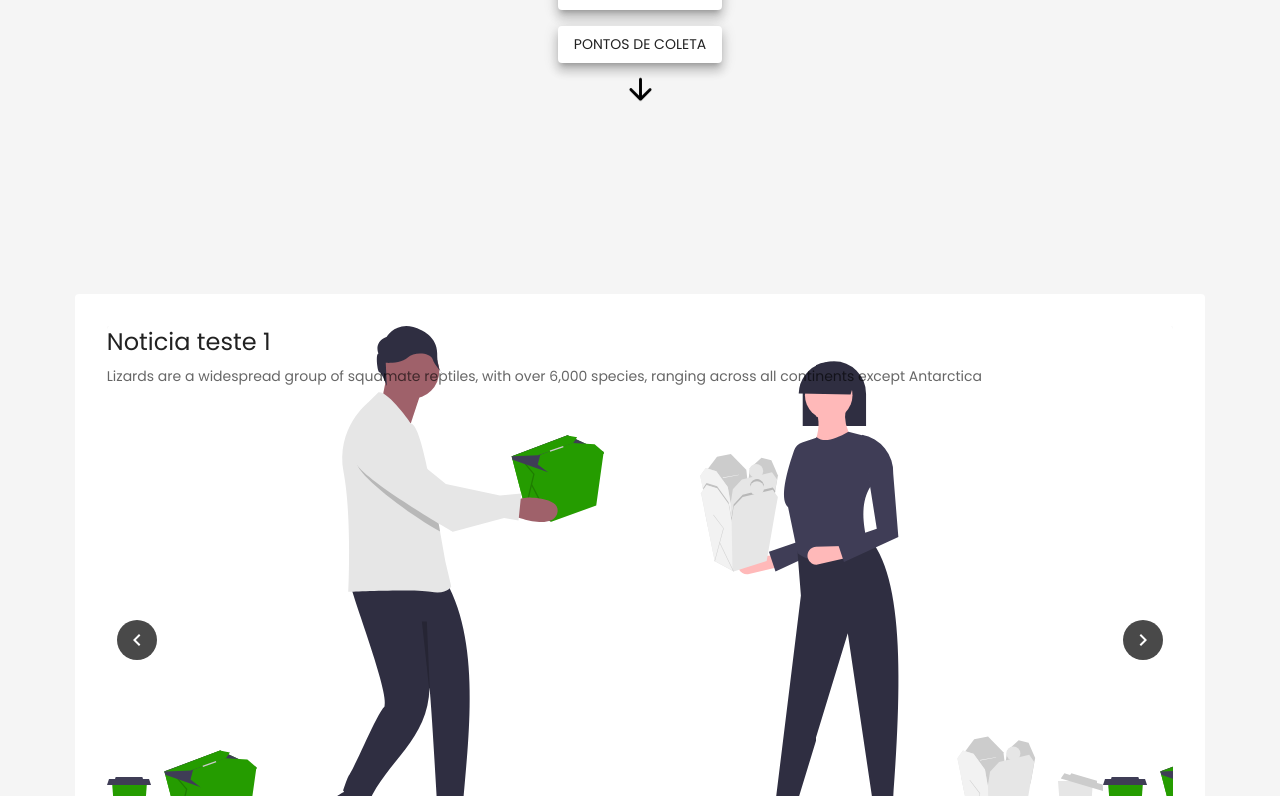
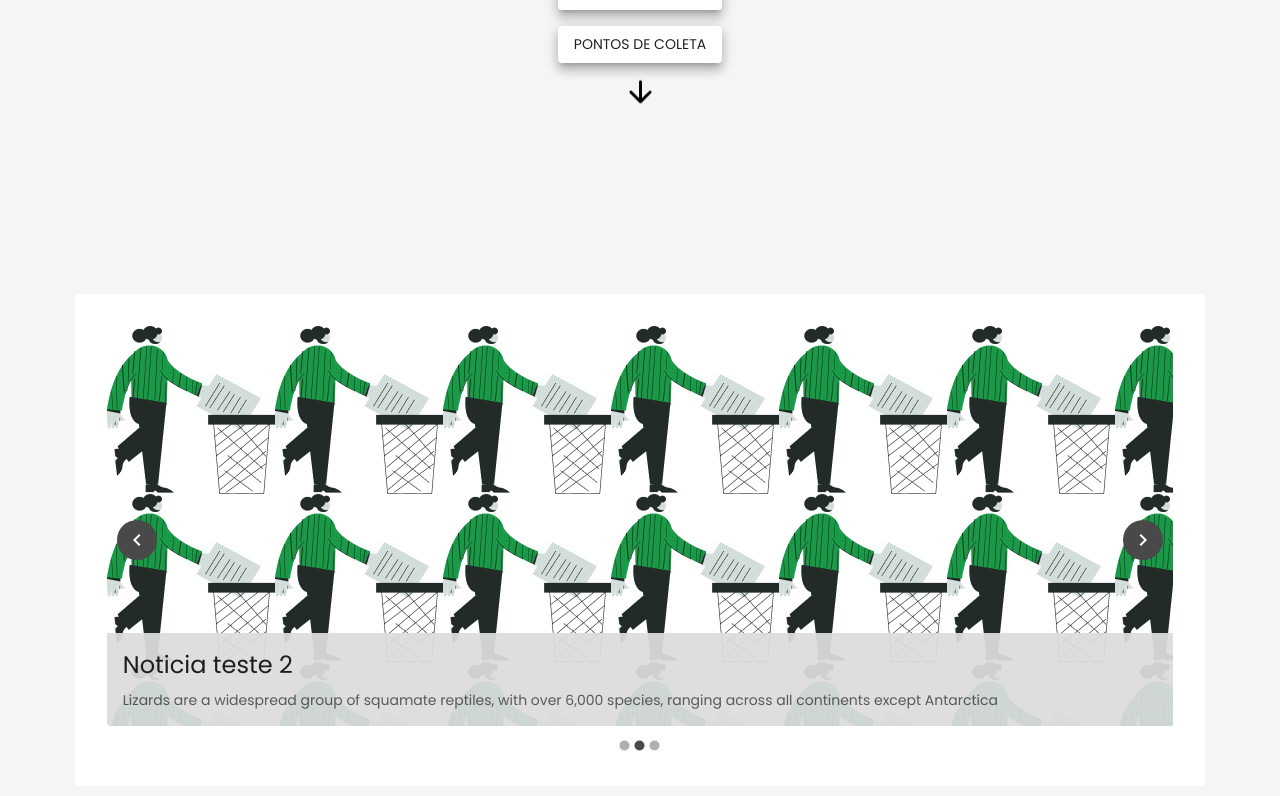
Before and after one commit to jenifferlaila/reciclaAiBH, a React (Vite) app: page / in a window 1280 px wide. Shown: the part 484-1280 px from the top of the page. Built offline with nearby package versions, Linux system fonts and the light colour scheme.

Commit message:
feat: news area finished product

```diff
--- a/package.json
+++ b/package.json
@@ -1,7 +1,7 @@
 {
   "name": "recicla-ai-bh",
   "private": true,
-  "version": "0.11.0",
+  "version": "0.12.0",
   "type": "module",
   "author": "Jeniffer Laila",
   "contributors": [
--- /dev/null
+++ b/src/components/News/News.style.ts
@@ -0,0 +1,9 @@
+import { Paper } from '@mui/material';
+import { styled } from '@mui/material/styles';
+
+export const Container = styled(Paper)({
+  width: '100%',
+  padding: '2rem',
+  boxShadow: 'none',
+  marginTop: '10rem',
+});
--- a/src/components/News/News.tsx
+++ b/src/components/News/News.tsx
@@ -2,6 +2,7 @@ import Carousel from 'react-material-ui-carousel';
 
 import { News as NewsType } from '../../content';
 import { NewsCard } from '../NewsCard';
+import { Container } from './News.style';
 
 export interface NewsProps {
   news: NewsType[];
@@ -9,11 +10,13 @@ export interface NewsProps {
 
 function News({ news }: NewsProps) {
   return (
-    <Carousel sx={{ width: '100%', height: 'auto' }} navButtonsAlwaysVisible swipe cycleNavigation>
-      {news.map((news, index) => (
-        <NewsCard key={`news-${index}`} {...news} />
-      ))}
-    </Carousel>
+    <Container>
+      <Carousel sx={{ width: '100%', height: 'auto' }} navButtonsAlwaysVisible swipe cycleNavigation>
+        {news.map((news, index) => (
+          <NewsCard key={`news-${index}`} {...news} />
+        ))}
+      </Carousel>
+    </Container>
   );
 }
 
--- a/src/components/NewsCard/NewsCard.style.ts
+++ b/src/components/NewsCard/NewsCard.style.ts
@@ -3,11 +3,24 @@ import { styled } from '@mui/material/styles';
 
 export const Content = styled(Paper)({
   width: '100%',
-  minHeight: '600px',
+  overflow: 'hidden',
+  minHeight: '400px',
+  borderRadius: '4px',
   position: 'relative',
+  transitionProperty: 'all',
+  transitionDuration: '500ms',
+  transitionTimingFunction: 'cubic-bezier(0.4, 0, 0.2, 1),',
+
+  '&:hover': {
+    opacity: 0.8,
+  },
 });
 
-export const TitleArea = styled('div')({
+export const TitleArea = styled('div')(({ theme }) => ({
+  bottom: 0,
+  width: '100%',
   zIndex: 20,
-  bottom: 0,
-});
+  padding: '1rem',
+  position: 'absolute',
+  backgroundColor: `${theme.palette.primary.dark}EE`,
+}));
--- a/src/components/NewsCard/NewsCard.tsx
+++ b/src/components/NewsCard/NewsCard.tsx
@@ -1,10 +1,10 @@
-import { Card, Typography } from '@mui/material';
+import { Typography } from '@mui/material';
 import { News } from '../../content';
 import { Content, TitleArea } from './NewsCard.style';
 
-function NewsCard({ img, title }: News) {
+function NewsCard({ img, title, url }: News) {
   return (
-    <Card sx={{ width: '100%', overflow: 'hidden' }}>
+    <a href={url}>
       <Content sx={{ boxShadow: 0, backgroundImage: `url(${img})` }}>
         <TitleArea>
           <Typography gutterBottom variant="h5" component="div">
@@ -16,7 +16,7 @@ function NewsCard({ img, title }: News) {
           </Typography>
         </TitleArea>
       </Content>
-    </Card>
+    </a>
   );
 }
 
--- a/src/content/news.ts
+++ b/src/content/news.ts
@@ -12,4 +12,16 @@ export const news: News[] = [
     title: 'Noticia teste 1',
     description: 'Essa e uma noticia de teste bem interessante e legal',
   },
+  {
+    url: '/mais',
+    img: '/Capa.png',
+    title: 'Noticia teste 2',
+    description: 'Essa e uma noticia de teste bem interessante e legal',
+  },
+  {
+    url: '/mais',
+    img: '/recycling-2.svg',
+    title: 'Noticia teste 3',
+    description: 'Essa e uma noticia de teste bem interessante e legal',
+  },
 ];
--- /dev/null
+++ b/src/pages/Home/Home.style.ts
@@ -0,0 +1,10 @@
+import { Box } from '@mui/material';
+import { styled } from '@mui/material/styles';
+
+export const NewsContainer = styled(Box)({
+  mt: '10rem',
+  width: '90%',
+  display: 'flex',
+  flexDirection: 'row',
+  alignItems: 'center',
+});
--- a/src/pages/Home/Home.tsx
+++ b/src/pages/Home/Home.tsx
@@ -1,6 +1,6 @@
-import { Paper } from '@mui/material';
 import { Navbar, PageWrapper, TitleCard, News } from '../../components';
 import { news } from '../../content';
+import { NewsContainer } from './Home.style';
 
 function Home() {
   return (
@@ -9,9 +9,9 @@ function Home() {
       <PageWrapper>
         <TitleCard />
 
-        <Paper id="noticias" sx={{ width: '90%', mt: '10rem', p: '2rem', boxShadow: 0 }}>
+        <NewsContainer id="noticias">
           <News news={news} />
-        </Paper>
+        </NewsContainer>
       </PageWrapper>
     </>
   );
```
Also changed, not shown: 1 other file (tests, documents, lock files or other folders).
